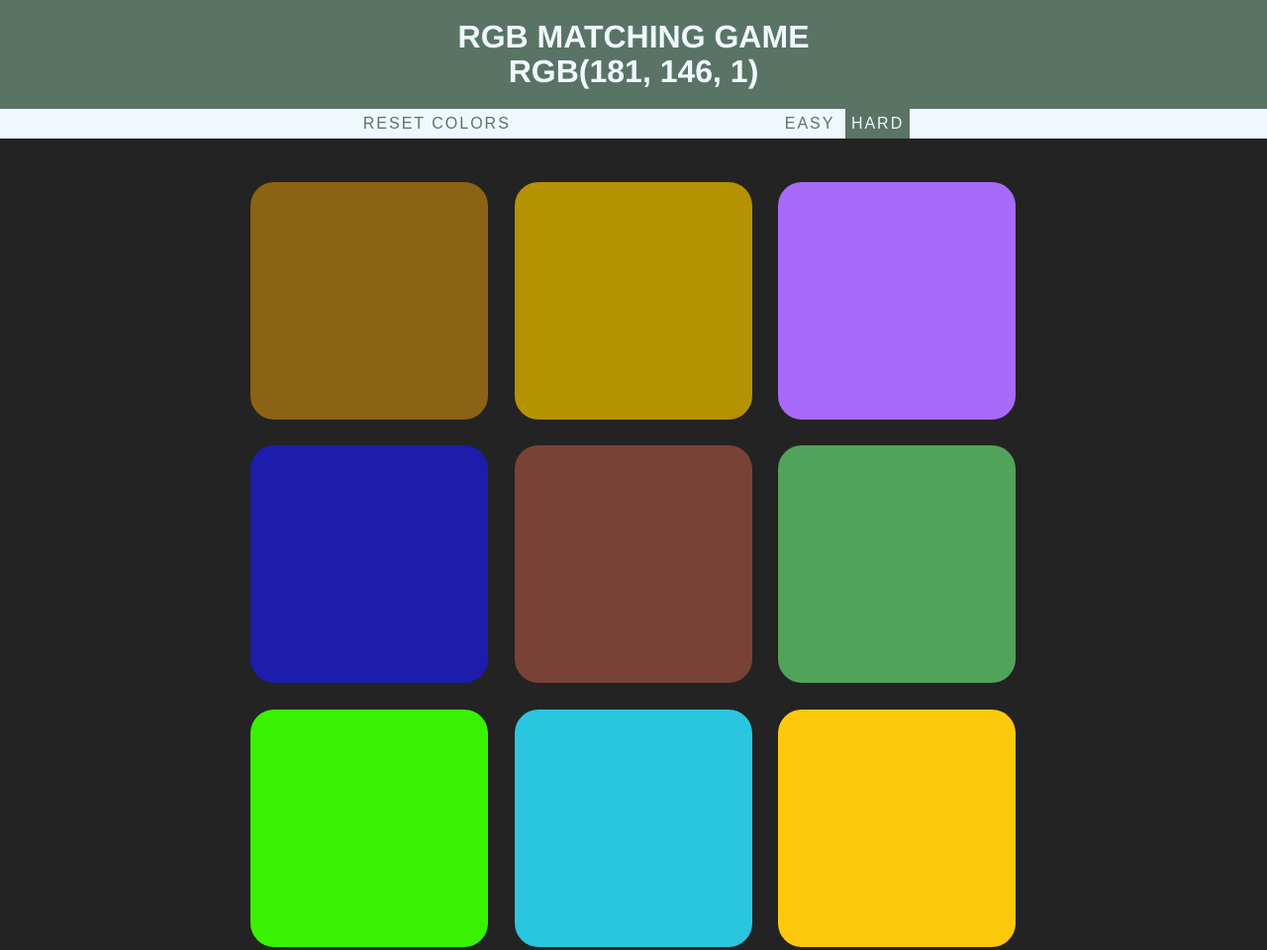
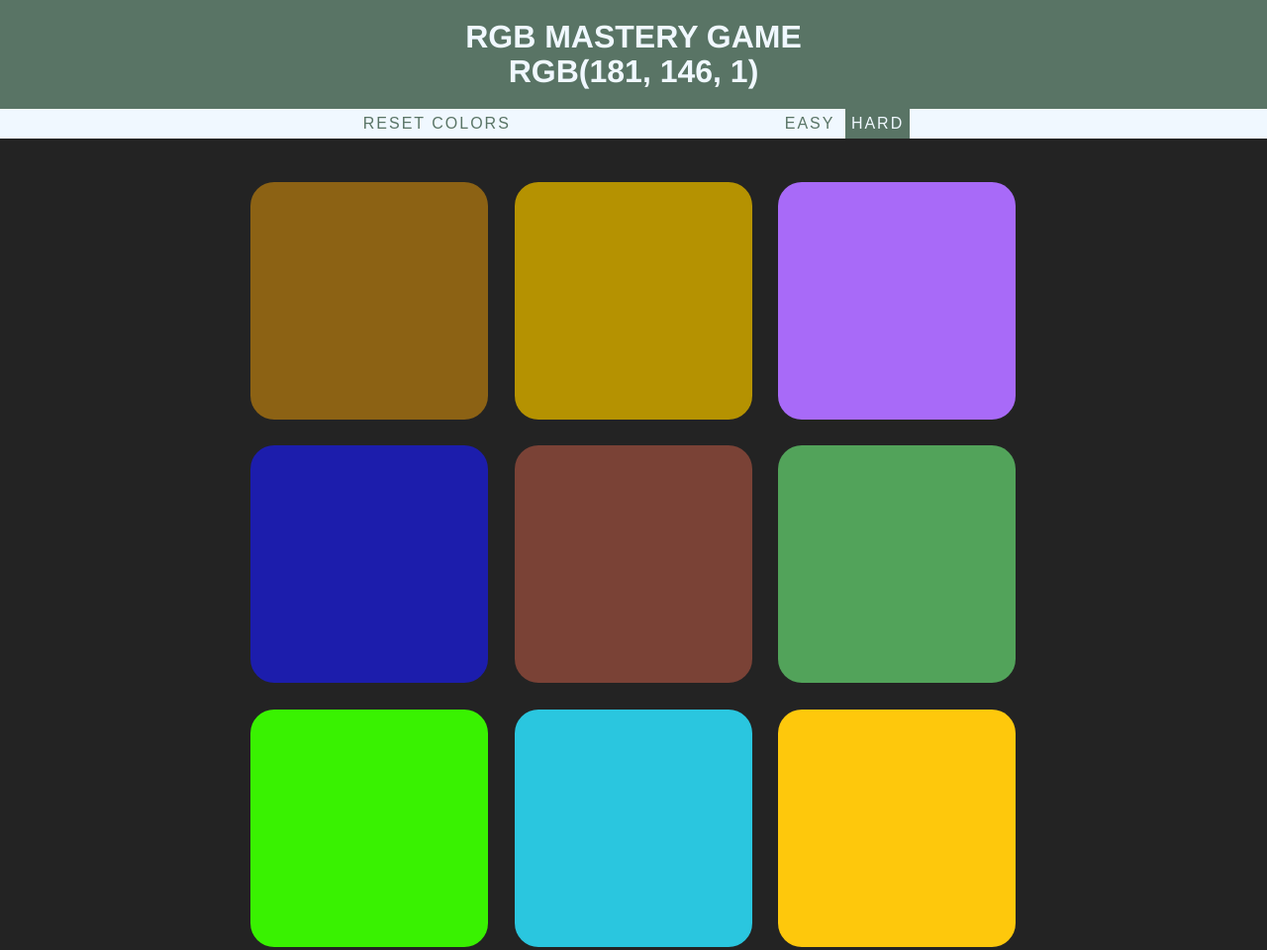
Before and after one commit to Eddie-Silva/RGB-Mastery, a website: page public/index.html in a window 1280 px wide. Shown: the top 960 px of the page at 99% size. Drawn offline with Linux system fonts and the light colour scheme.

Commit message:
EDIT game name 'rgb mastery game'

```diff
--- a/public/index.html
+++ b/public/index.html
@@ -8,7 +8,7 @@
 
 
     <div id="title">
-    <h1>RGB Matching Game
+    <h1>RGB Mastery Game
     <div id="colorCodes">(r, g, b)</div>
     </h1>
     </div>
```
